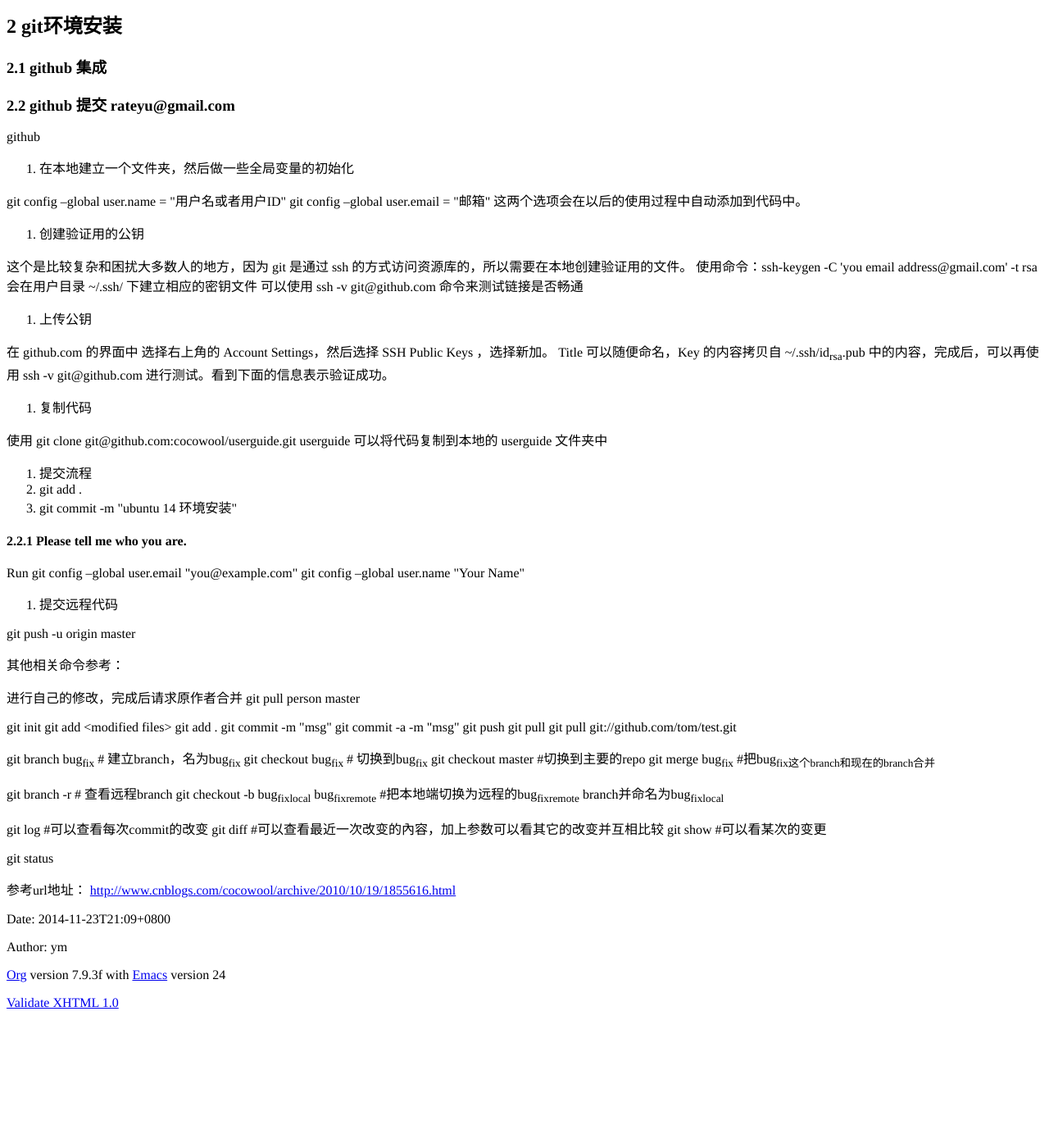
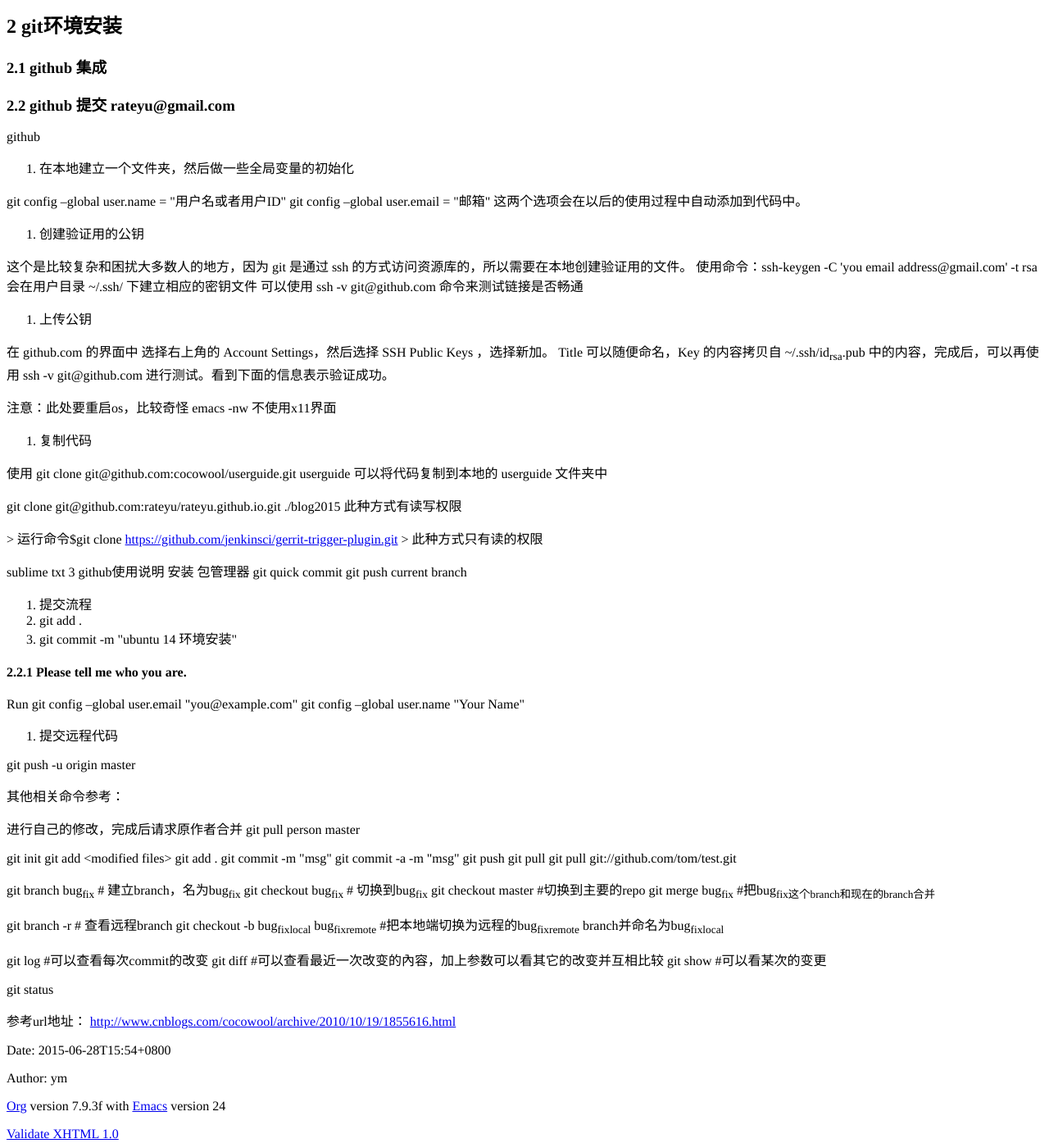
Before and after one commit to rateyu/rateyu.github.io, a Jekyll site: the page _posts/2014-11-10-ubuntu_setup.html, which Jekyll copies as it is, in a window 1280 px wide and 1400 px high, scrolled down 714 px. Shown: the whole window at 82% size. Built offline with Jekyll 4.4.1, drawn with Linux system fonts in a browser that asks for light colours; before the commit the page ends 1954 px from its top, so only the background shows below that.

Commit message:
修改 html文件

```diff
--- a/_posts/2014-11-10-ubuntu_setup.html
+++ b/_posts/2014-11-10-ubuntu_setup.html
@@ -1,21 +1,14 @@
----
-layout: default
-title: ubuntu setup && env
----
-
-<?xml version="1.0" encoding="utf-8"?>
-<!DOCTYPE html PUBLIC "-//W3C//DTD XHTML 1.0 Strict//EN"
-               "http://www.w3.org/TR/xhtml1/DTD/xhtml1-strict.dtd">
-<html xmlns="http://www.w3.org/1999/xhtml" lang="en" xml:lang="en">
-<head>
-<title>2014-11-10-ubuntu<sub>setup</sub></title>
-<meta http-equiv="Content-Type" content="text/html;charset=utf-8"/>
-<meta name="title" content="2014-11-10-ubuntu<sub>setup</sub>"/>
-<meta name="generator" content="Org-mode"/>
-<meta name="generated" content="2014-11-23T21:09+0800"/>
-<meta name="author" content="ym"/>
-<meta name="description" content=""/>
-<meta name="keywords" content=""/>
+<!--?xml version="1.0" encoding="utf-8"?-->
+<!DOCTYPE html PUBLIC "-//W3C//DTD XHTML 1.0 Strict//EN" "http://www.w3.org/TR/xhtml1/DTD/xhtml1-strict.dtd">
+<html xmlns="http://www.w3.org/1999/xhtml" xml:lang="en" lang="en"><head>
+<title>2014-11-10-ubuntu&lt;sub&gt;setup&lt;/sub&gt;</title>
+<meta http-equiv="Content-Type" content="text/html; charset=UTF-8">
+<meta name="title" content="2014-11-10-ubuntu&lt;sub&gt;setup&lt;/sub&gt;">
+<meta name="generator" content="Org-mode">
+<meta name="generated" content="2015-06-28T15:54+0800">
+<meta name="author" content="ym">
+<meta name="description" content="">
+<meta name="keywords" content="">
 <style type="text/css">
  <!--/*--><![CDATA[/*><!--*/
   html { font-family: Times, serif; font-size: 12pt; }
@@ -227,8 +220,8 @@
 </li>
 </ol>
 
-<p>git config &ndash;global user.name = "用户名或者用户ID"
-git config &ndash;global user.email = "邮箱"
+<p>git config –global user.name = "用户名或者用户ID"
+git config –global user.email = "邮箱"
 这两个选项会在以后的使用过程中自动添加到代码中。
 </p>
 <ol>
@@ -248,7 +241,10 @@
 <p>在 github.com 的界面中 选择右上角的 Account Settings，然后选择 SSH Public Keys ，选择新加。
 Title 可以随便命名，Key 的内容拷贝自 ~/.ssh/id<sub>rsa</sub>.pub 中的内容，完成后，可以再使用 ssh -v git@github.com 进行测试。看到下面的信息表示验证成功。
 </p>
-
+<p>
+注意：此处要重启os，比较奇怪
+emacs -nw  不使用x11界面
+</p>
 <ol>
 <li>复制代码
 </li>
@@ -258,12 +254,25 @@
 <p>
 使用 git clone git@github.com:cocowool/userguide.git userguide 可以将代码复制到本地的 userguide 文件夹中
 </p>
+<p>
+git clone git@github.com:rateyu/rateyu.github.io.git ./blog2015
+此种方式有读写权限
+</p>
+<p>
+&gt; 运行命令$git clone <a href="https://github.com/jenkinsci/gerrit-trigger-plugin.git">https://github.com/jenkinsci/gerrit-trigger-plugin.git</a>
+&gt; 此种方式只有读的权限
+</p>
+<p>
+sublime txt 3 github使用说明
+安装 包管理器
+git quick commit
+git push current branch
+</p>
 
 <ol>
 <li>提交流程
 </li>
 <li>git add .
-
 </li>
 <li>git commit -m "ubuntu 14 环境安装"
 </li>
@@ -278,8 +287,8 @@
 <div class="outline-text-4" id="text-2-2-1">
 
 <p>Run
-  git config &ndash;global user.email "you@example.com"
-  git config &ndash;global user.name "Your Name"
+  git config –global user.email "you@example.com"
+  git config –global user.name "Your Name"
 </p>
 <ol>
 <li>提交远程代码
@@ -335,11 +344,12 @@
 </div>
 
 <div id="postamble">
-<p class="date">Date: 2014-11-23T21:09+0800</p>
+<p class="date">Date: 2015-06-28T15:54+0800</p>
 <p class="author">Author: ym</p>
-<p class="creator"><a href="http://orgmode.org">Org</a> version 7.9.3f with <a href="http://www.gnu.org/software/emacs/">Emacs</a> version 24</p>
+<p class="creator"><a href="http://orgmode.org/">Org</a> version 7.9.3f with <a href="http://www.gnu.org/software/emacs/">Emacs</a> version 24</p>
 <a href="http://validator.w3.org/check?uri=referer">Validate XHTML 1.0</a>
 
 </div>
-</body>
-</html>
+
+
+</body></html>
```
